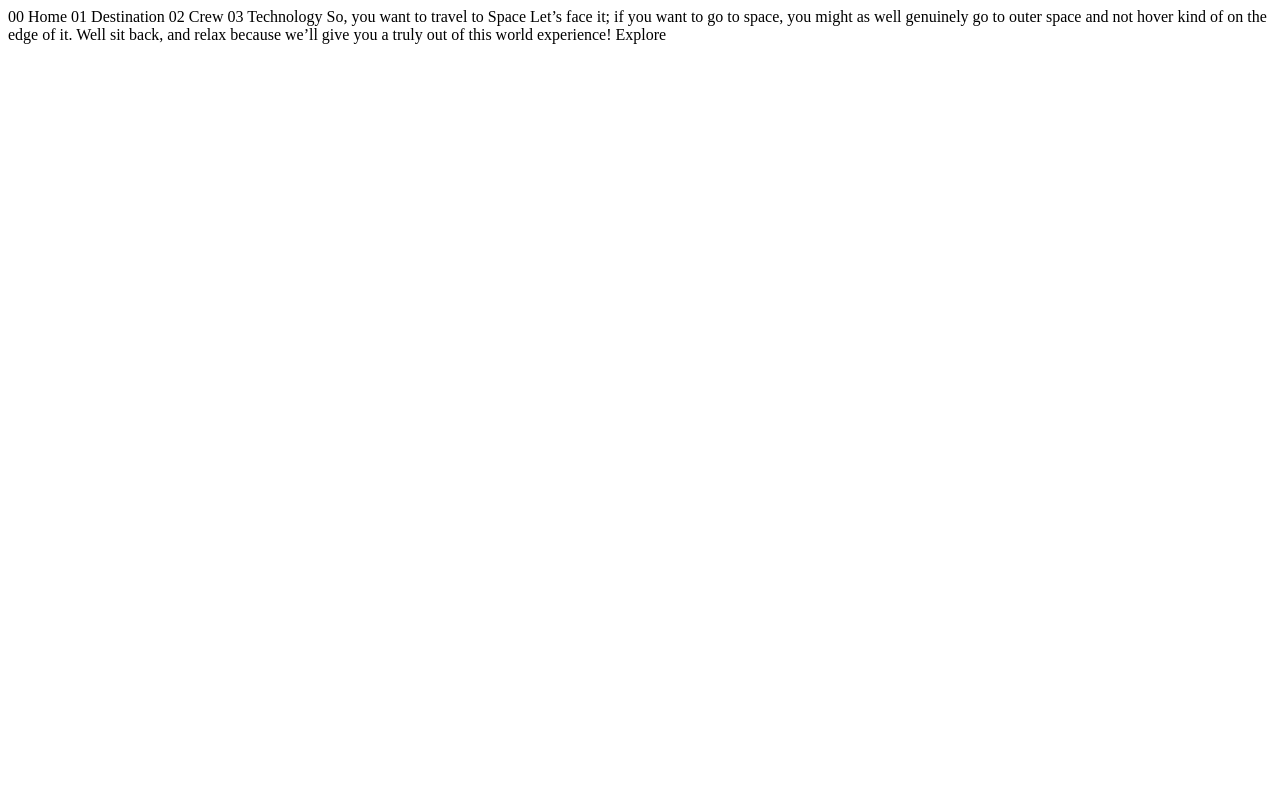
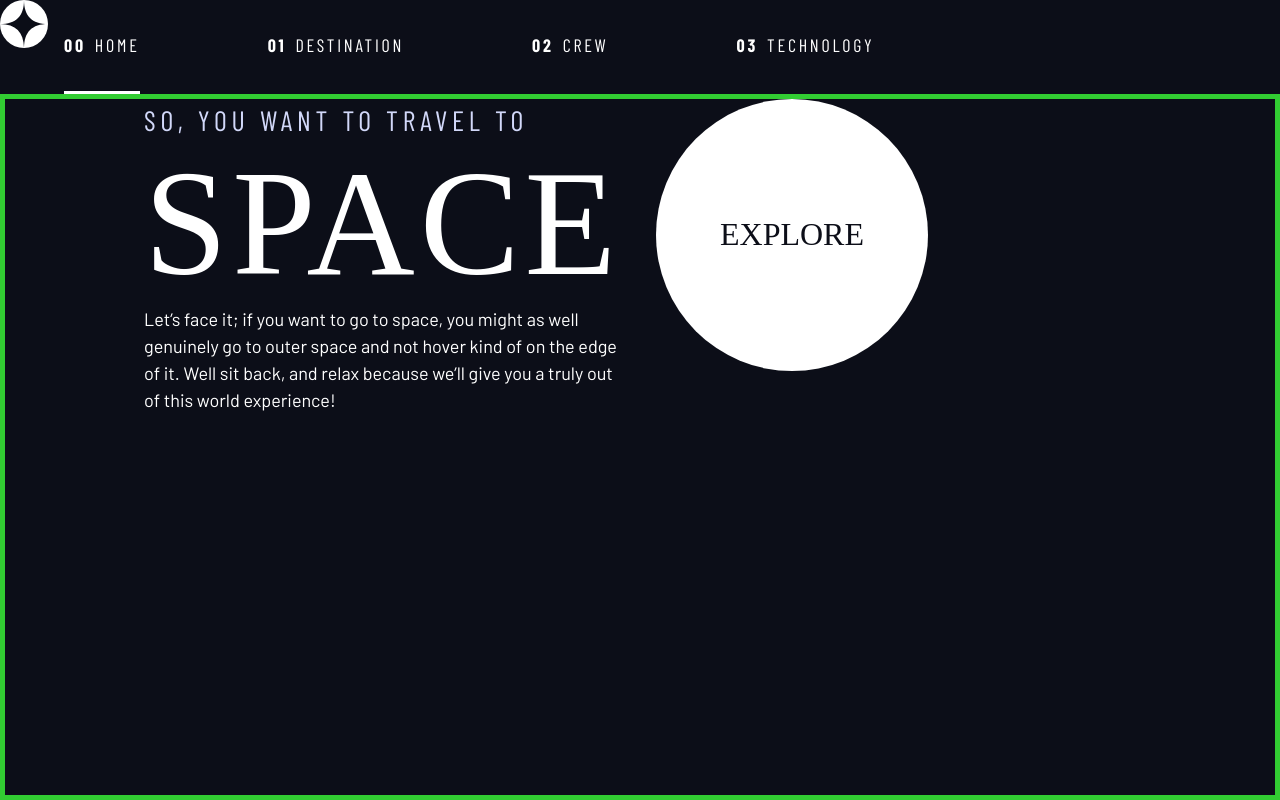
Before and after one commit to realabdullah/space-tourism, a plain HTML site: page index.html in a window 1280 px wide. Drawn offline with nearby package versions, Linux system fonts and the light colour scheme; a web font is replaced by a local one.

Commit message:
homepage

```diff
--- a/index.css
+++ b/index.css
@@ -72,6 +72,9 @@ body {
   background-color: hsl(var(--clr-dark));
   line-height: 1.5;
   min-height: 100vh;
+
+  display: grid;
+  grid-template-rows: min-content 1fr;
 }
 
 /* Make images easier to work with */
@@ -132,6 +135,27 @@ select {
   padding-inline: 2em;
   margin-inline: auto;
   max-width: 60rem;
+}
+
+.grid-container {
+  border: 5px solid limegreen;
+  display: grid;
+}
+
+@media (min-width: 45rem) {
+  .grid-container {
+    column-gap: var(--container-gap, 2rem);
+    grid-template-columns: minmax(2rem, 1fr) repeat(2, minmax(0, 30rem)) minmax(2rem, 1fr);
+  }
+
+  .grid-container > *:first-child {
+    grid-column: 2;
+  }
+
+  .grid-container > *:last-child {
+    grid-column: 3;
+  }
+
 }
 
 .sr-only {
@@ -271,7 +295,7 @@ select {
 .large-button {
   position: relative;
   z-index: 1;
-  display: grid;
+  display: inline-grid;
   place-items: center;
   padding: 0 2em;
   border-radius: 50%;
--- a/index.html
+++ b/index.html
@@ -4,21 +4,45 @@
     <meta charset="UTF-8">
     <meta http-equiv="X-UA-Compatible" content="IE=edge">
     <meta name="viewport" content="width=device-width, initial-scale=1.0">
-    <link rel="icon" type="image/png" sizes="32x32" href="./assets/favicon-32x32.png">
+    <!-- Google fonts -->
+    <link rel="preconnect" href="https://fonts.googleapis.com">
+    <link rel="preconnect" href="https://fonts.gstatic.com" crossorigin>
+    <link href="https://fonts.googleapis.com/css2?family=Barlow+Condensed:wght@400;700&family=Bellefair&family=Barlow:wght@400;700&display=swap" rel="stylesheet">
+    <link rel="stylesheet" href="index.css">
+    <link rel="icon" type="image/png" sizes="32x32" href="assets/favicon-32x32.png">
     <title>Space Tourism</title>
 </head>
-<body>
-    00 Home
-    01 Destination
-    02 Crew
-    03 Technology
+<body class="home">
+    <header class="primary-header flex">
+        <div>
+            <img src="assets/shared/logo.svg" alt="space tourism logo">
+        </div>
+        <nav>
+            <ul class="primary-navigation underline-indicators flex">
+              <li class="active"><a class="ff-sans-cond uppercase text-white letter-spacing-2" href="#"><span>00</span>Home</a></li>
+              <li><a class="ff-sans-cond uppercase text-white letter-spacing-2" href="#"><span>01</span>Destination</a></li>
+              <li><a class="ff-sans-cond uppercase text-white letter-spacing-2" href="#"><span>02</span>Crew</a></li>
+              <li><a class="ff-sans-cond uppercase text-white letter-spacing-2" href="#"><span>03</span>Technology</a></li>
+            </ul>
+          </nav>
+    </header>
 
-    So, you want to travel to
-    Space
-    Let’s face it; if you want to go to space, you might as well genuinely go to
-    outer space and not hover kind of on the edge of it. Well sit back, and relax
-    because we’ll give you a truly out of this world experience!
-
-    Explore
+    <div class="grid-container">
+        <div>
+            <h1 class="text-accent fs-500 ff-sans-cond letter-spacing-1 uppercase">So, you want to travel to
+            <span class="fs-900 ff-serif text-white">Space</span>
+            </h1>
+            <p>
+            Let’s face it; if you want to go to space, you might as well genuinely go to
+            outer space and not hover kind of on the edge of it. Well sit back, and relax
+            because we’ll give you a truly out of this world experience!
+            </p>
+        </div>
+        <div>
+            <a href="#" class="large-button uppercase text-dark bg-white fs-600 ff-serif">
+                Explore
+            </a>
+        </div>
+    </div>
 </body>
 </html>
```
